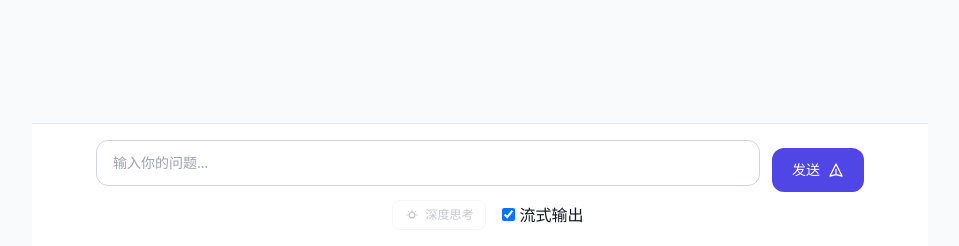
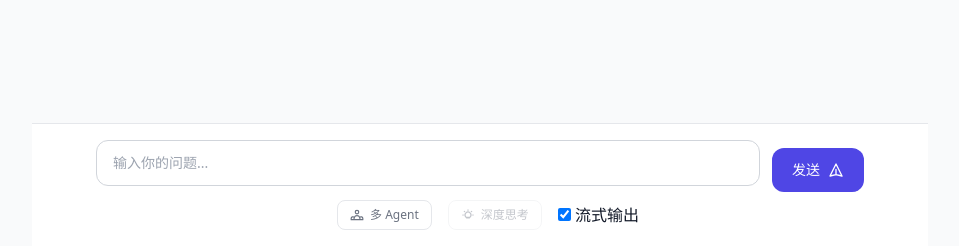
Before and after one commit to lidengbinNC/my_agent, a Python web app: template my_agent/templates/index.html in a window 1280 px wide. Shown: the part 554-800 px from the top of the page, without its empty margins (160-1119 px from the left). Run offline with Jinja, Linux system fonts and the light colour scheme; the template is opened without the code that fills it, so the values that code supplies are empty; some libraries are stand-ins or nearby versions.

Commit message:
phase5-多智能体协同 页面增加入口切换

```diff
--- a/my_agent/static/js/chat.js
+++ b/my_agent/static/js/chat.js
@@ -5,6 +5,7 @@
  *   - fetch + ReadableStream 处理多事件类型 SSE
  *   - 结构化事件解析: thinking / tool_call / tool_result / content / done / error
  *   - 折叠式 Thought/Action/Observation 卡片 UI
+ *   - 多 Agent 协作：中介者模式，每个 Agent 独立颜色区分显示
  */
 
 const messagesEl = document.getElementById('messages');
@@ -18,12 +19,17 @@ const streamModeText = document.getElementById('stream-mode-text');
 const newSessionBtn = document.getElementById('new-session-btn');
 const deepThinkBtn  = document.getElementById('deep-think-btn');
 const deepThinkText = document.getElementById('deep-think-text');
+const multiAgentBtn  = document.getElementById('multi-agent-btn');
+const multiAgentText = document.getElementById('multi-agent-text');
+const scenarioSelect = document.getElementById('scenario-select');
 
 let isStreaming = false;
-let streamMode = true;     // 默认开启流式输出
-let deepThinkMode = false; // 默认关闭深度思考
+let streamMode = true;       // 默认开启流式输出
+let deepThinkMode = false;   // 默认关闭深度思考
+let multiAgentMode = false;  // 多 Agent 协作模式
 let currentSessionId = null;
 let defaultPlanAgentId = null; // 服务端预创建的 Plan-and-Execute Agent ID
+let selectedScenario = 'research_report'; // 默认多 Agent 场景
 
 // 启动时拉取默认 Plan Agent ID
 (async () => {
@@ -52,11 +58,47 @@ deepThinkBtn.addEventListener('click', () => {
         deepThinkBtn.classList.remove('border-gray-200', 'text-gray-500', 'hover:border-violet-300', 'hover:text-violet-600', 'hover:bg-violet-50');
         deepThinkBtn.classList.add('border-violet-500', 'text-violet-700', 'bg-violet-50');
         deepThinkText.textContent = '深度思考 开';
+        // 深度思考与多 Agent 互斥
+        if (multiAgentMode) {
+            multiAgentMode = false;
+            multiAgentBtn.classList.remove('border-indigo-500', 'text-indigo-700', 'bg-indigo-50');
+            multiAgentBtn.classList.add('border-gray-200', 'text-gray-500', 'hover:border-indigo-300', 'hover:text-indigo-600', 'hover:bg-indigo-50');
+            multiAgentText.textContent = '多 Agent';
+            scenarioSelect.classList.add('hidden');
+        }
     } else {
         deepThinkBtn.classList.remove('border-violet-500', 'text-violet-700', 'bg-violet-50');
         deepThinkBtn.classList.add('border-gray-200', 'text-gray-500', 'hover:border-violet-300', 'hover:text-violet-600', 'hover:bg-violet-50');
         deepThinkText.textContent = '深度思考';
     }
+});
+
+// 多 Agent 协作模式切换
+multiAgentBtn.addEventListener('click', () => {
+    multiAgentMode = !multiAgentMode;
+    if (multiAgentMode) {
+        multiAgentBtn.classList.remove('border-gray-200', 'text-gray-500', 'hover:border-indigo-300', 'hover:text-indigo-600', 'hover:bg-indigo-50');
+        multiAgentBtn.classList.add('border-indigo-500', 'text-indigo-700', 'bg-indigo-50');
+        multiAgentText.textContent = '多 Agent 开';
+        scenarioSelect.classList.remove('hidden');
+        // 多 Agent 模式与深度思考互斥
+        if (deepThinkMode) {
+            deepThinkMode = false;
+            deepThinkBtn.classList.remove('border-violet-500', 'text-violet-700', 'bg-violet-50');
+            deepThinkBtn.classList.add('border-gray-200', 'text-gray-500', 'hover:border-violet-300', 'hover:text-violet-600', 'hover:bg-violet-50');
+            deepThinkText.textContent = '深度思考';
+        }
+    } else {
+        multiAgentBtn.classList.remove('border-indigo-500', 'text-indigo-700', 'bg-indigo-50');
+        multiAgentBtn.classList.add('border-gray-200', 'text-gray-500', 'hover:border-indigo-300', 'hover:text-indigo-600', 'hover:bg-indigo-50');
+        multiAgentText.textContent = '多 Agent';
+        scenarioSelect.classList.add('hidden');
+    }
+});
+
+// 场景选择变化
+scenarioSelect.addEventListener('change', (e) => {
+    selectedScenario = e.target.value;
 });
 
 // 流式开关切换
@@ -77,6 +119,14 @@ newSessionBtn.addEventListener('click', () => {
         deepThinkBtn.classList.remove('border-violet-500', 'text-violet-700', 'bg-violet-50');
         deepThinkBtn.classList.add('border-gray-200', 'text-gray-500', 'hover:border-violet-300', 'hover:text-violet-600', 'hover:bg-violet-50');
         deepThinkText.textContent = '深度思考';
+    }
+    // 重置多 Agent 按钮状态
+    if (multiAgentMode) {
+        multiAgentMode = false;
+        multiAgentBtn.classList.remove('border-indigo-500', 'text-indigo-700', 'bg-indigo-50');
+        multiAgentBtn.classList.add('border-gray-200', 'text-gray-500', 'hover:border-indigo-300', 'hover:text-indigo-600', 'hover:bg-indigo-50');
+        multiAgentText.textContent = '多 Agent';
+        scenarioSelect.classList.add('hidden');
     }
 
     // 清空消息列表
@@ -110,7 +160,10 @@ chatForm.addEventListener('submit', async (e) => {
     userInput.value = '';
     setStreaming(true);
 
-    if (deepThinkMode && defaultPlanAgentId) {
+    if (multiAgentMode) {
+        // 多 Agent 协作：走 Coordinator 路由
+        await streamMultiAgent(message);
+    } else if (deepThinkMode && defaultPlanAgentId) {
         // 深度思考：走 Plan-and-Execute 引擎
         await streamDeepThink(message);
     } else if (streamMode) {
@@ -327,6 +380,193 @@ async function streamDeepThink(message) {
         setStreaming(false);
         scrollToBottom();
     }
+}
+
+// ===== 核心：多 Agent 协作（Coordinator）流处理 =====
+
+async function streamMultiAgent(message) {
+    const msgWrapper = appendAssistantWrapper();
+    const stepsContainer = msgWrapper.querySelector('.steps-container');
+    const answerBubble   = msgWrapper.querySelector('.answer-bubble');
+
+    // 顶部标记：显示当前场景
+    const scenarioLabels = {
+        research_report: '研究报告生成',
+        data_analysis:   '数据分析',
+        custom:          '自定义协作',
+    };
+    const badge = document.createElement('div');
+    badge.className = 'flex items-center gap-1.5 text-xs text-indigo-600 bg-indigo-50 border border-indigo-200 rounded-lg px-3 py-1.5 mb-2';
+    badge.innerHTML = `
+        <svg class="w-3.5 h-3.5 flex-shrink-0" fill="none" stroke="currentColor" viewBox="0 0 24 24">
+            <path stroke-linecap="round" stroke-linejoin="round" stroke-width="2"
+                  d="M17 20h5v-2a3 3 0 00-5.356-1.857M17 20H7m10 0v-2c0-.656-.126-1.283-.356-1.857M7 20H2v-2a3 3 0 015.356-1.857M7 20v-2c0-.656.126-1.283.356-1.857m0 0a5.002 5.002 0 019.288 0M15 7a3 3 0 11-6 0 3 3 0 016 0z"/>
+        </svg>
+        <span>多 Agent 协作 — ${scenarioLabels[selectedScenario] || selectedScenario}</span>`;
+    stepsContainer.appendChild(badge);
+
+    let currentEvent = '';
+
+    try {
+        const resp = await fetch('/api/v1/multi-agent/run', {
+            method: 'POST',
+            headers: { 'Content-Type': 'application/json' },
+            body: JSON.stringify({
+                goal: message,
+                scenario: selectedScenario,
+                mode: selectedScenario === 'data_analysis' ? 'hierarchical' : 'sequential',
+                stream: true,
+            }),
+        });
+
+        if (!resp.ok) throw new Error(`HTTP ${resp.status}`);
+
+        const reader  = resp.body.getReader();
+        const decoder = new TextDecoder();
+        let buffer = '';
+        let answerContent = '';
+
+        while (true) {
+            const { done, value } = await reader.read();
+            if (done) break;
+            buffer += decoder.decode(value, { stream: true });
+
+            const lines = buffer.split('\n');
+            buffer = lines.pop() || '';
+
+            for (const line of lines) {
+                if (line.startsWith('event: ')) {
+                    currentEvent = line.slice(7).trim();
+                } else if (line.startsWith('data: ')) {
+                    let data;
+                    try { data = JSON.parse(line.slice(6)); } catch { continue; }
+
+                    switch (currentEvent) {
+                        case 'thinking':
+                            handleAgentThinking(stepsContainer, data);
+                            break;
+                        case 'tool_result':
+                            handleAgentDone(stepsContainer, data);
+                            break;
+                        case 'content':
+                            answerContent += data.delta || '';
+                            answerBubble.innerHTML = formatMarkdown(answerContent);
+                            answerBubble.classList.remove('hidden');
+                            scrollToBottom();
+                            break;
+                        case 'done':
+                            // 渲染 Agent 颜色图例
+                            if (data.agent_colors && Object.keys(data.agent_colors).length) {
+                                renderAgentLegend(stepsContainer, data.agent_colors);
+                            }
+                            break;
+                        case 'error':
+                            appendErrorCard(stepsContainer, data.error || '未知错误');
+                            break;
+                    }
+                }
+            }
+        }
+    } catch (err) {
+        appendErrorCard(stepsContainer, err.message);
+    } finally {
+        setStreaming(false);
+        scrollToBottom();
+    }
+}
+
+// ===== 多 Agent 专属事件处理器 =====
+
+/**
+ * 处理 AGENT_START / SYNTHESIZING 的 thinking 事件。
+ * data 中携带 agent、color、message 字段。
+ * 中介者模式：所有消息经 Coordinator 路由，此处按 agent 名称分组显示。
+ */
+function handleAgentThinking(container, data) {
+    container.querySelector('.thinking-live')?.remove();
+
+    const color  = data.color  || '#6B7280';
+    const agent  = data.agent  || '';
+    const msg    = data.message || (agent ? `${agent} 启动中...` : '协调中...');
+
+    const indicator = document.createElement('div');
+    indicator.className = 'thinking-live flex items-center gap-2 text-xs rounded-lg px-3 py-2 mb-2 border';
+    // 用内联样式应用后端分配的动态颜色
+    indicator.style.cssText = `color:${color}; background:${hexToRgba(color, 0.08)}; border-color:${hexToRgba(color, 0.3)};`;
+    indicator.innerHTML = `
+        <div class="flex gap-1">
+            <span class="w-1.5 h-1.5 rounded-full animate-bounce" style="background:${color};animation-delay:0s"></span>
+            <span class="w-1.5 h-1.5 rounded-full animate-bounce" style="background:${color};animation-delay:.15s"></span>
+            <span class="w-1.5 h-1.5 rounded-full animate-bounce" style="background:${color};animation-delay:.3s"></span>
+        </div>
+        ${agent ? `<span class="font-semibold" style="color:${color}">[${agent}]</span>` : ''}
+        <span class="thinking-text" style="color:${color}">${escapeHtml(msg)}</span>`;
+    container.appendChild(indicator);
+    scrollToBottom();
+}
+
+/**
+ * 处理 AGENT_DONE / MESSAGE 的 tool_result 事件。
+ * data 中携带 agent、color、result、message 字段。
+ */
+function handleAgentDone(container, data) {
+    container.querySelector('.thinking-live')?.remove();
+
+    const color  = data.color  || '#6B7280';
+    const agent  = data.agent  || 'Agent';
+    const result = data.result || data.message || '';
+
+    const card = document.createElement('div');
+    card.className = 'step-card rounded-xl overflow-hidden mb-2 shadow-sm border';
+    card.style.borderColor = hexToRgba(color, 0.4);
+    card.innerHTML = `
+        <button class="step-header w-full flex items-center gap-3 px-4 py-2.5 transition-colors text-left"
+                style="background:${hexToRgba(color, 0.08)};"
+                onmouseover="this.style.background='${hexToRgba(color, 0.15)}'"
+                onmouseout="this.style.background='${hexToRgba(color, 0.08)}'"
+                onclick="toggleStep(this)">
+            <span class="w-2.5 h-2.5 rounded-full flex-shrink-0" style="background:${color}"></span>
+            <div class="flex-1 min-w-0">
+                <div class="flex items-center gap-2">
+                    <span class="text-xs font-semibold" style="color:${color}">${escapeHtml(agent)}</span>
+                    <span class="text-xs text-gray-400">完成</span>
+                </div>
+                <div class="text-xs text-gray-500 truncate mt-0.5">${escapeHtml(result.slice(0, 80))}${result.length > 80 ? '…' : ''}</div>
+            </div>
+            <span class="chevron text-gray-400 text-xs transition-transform">▼</span>
+        </button>
+        <div class="step-body hidden px-4 py-3 bg-white border-t text-xs" style="border-color:${hexToRgba(color, 0.2)}">
+            <div class="font-semibold mb-1" style="color:${color}">📤 ${escapeHtml(agent)} 输出</div>
+            <pre class="rounded-lg p-2 overflow-x-auto font-mono whitespace-pre-wrap text-gray-700"
+                 style="background:${hexToRgba(color, 0.06)}">${escapeHtml(result)}</pre>
+        </div>`;
+    container.appendChild(card);
+    scrollToBottom();
+}
+
+/**
+ * 在所有 Agent 完成后，渲染底部颜色图例（Agent 名 → 色块）。
+ */
+function renderAgentLegend(container, agentColors) {
+    const legend = document.createElement('div');
+    legend.className = 'flex flex-wrap gap-2 mt-1 mb-2';
+    for (const [name, color] of Object.entries(agentColors)) {
+        const tag = document.createElement('span');
+        tag.className = 'flex items-center gap-1 text-xs px-2 py-0.5 rounded-full border font-medium';
+        tag.style.cssText = `color:${color}; background:${hexToRgba(color, 0.1)}; border-color:${hexToRgba(color, 0.35)};`;
+        tag.innerHTML = `<span class="w-2 h-2 rounded-full inline-block" style="background:${color}"></span>${escapeHtml(name)}`;
+        legend.appendChild(tag);
+    }
+    container.appendChild(legend);
+    scrollToBottom();
+}
+
+/** 将 hex 颜色转为 rgba 字符串，alpha ∈ [0,1]。 */
+function hexToRgba(hex, alpha) {
+    const r = parseInt(hex.slice(1, 3), 16);
+    const g = parseInt(hex.slice(3, 5), 16);
+    const b = parseInt(hex.slice(5, 7), 16);
+    return `rgba(${r},${g},${b},${alpha})`;
 }
 
 // ===== 深度思考专属事件处理器 =====
--- a/my_agent/templates/index.html
+++ b/my_agent/templates/index.html
@@ -86,8 +86,28 @@
                     </svg>
                 </button>
             </form>
-            <div class="flex items-center justify-center gap-4 mt-2">
+            <div class="flex items-center justify-center gap-4 mt-2 flex-wrap">
                 <span id="token-usage" class="text-xs text-gray-400"></span>
+                <!-- 多 Agent 协作切换 -->
+                <div class="flex items-center gap-1.5">
+                    <button id="multi-agent-btn"
+                            title="开启后使用多 Agent 协作模式，Agent 间通过 Coordinator 路由消息"
+                            class="flex items-center gap-1.5 text-xs px-3 py-1.5 rounded-lg border transition-all
+                                   border-gray-200 text-gray-500 hover:border-indigo-300 hover:text-indigo-600 hover:bg-indigo-50">
+                        <svg class="w-3.5 h-3.5" fill="none" stroke="currentColor" viewBox="0 0 24 24">
+                            <path stroke-linecap="round" stroke-linejoin="round" stroke-width="2"
+                                  d="M17 20h5v-2a3 3 0 00-5.356-1.857M17 20H7m10 0v-2c0-.656-.126-1.283-.356-1.857M7 20H2v-2a3 3 0 015.356-1.857M7 20v-2c0-.656.126-1.283.356-1.857m0 0a5.002 5.002 0 019.288 0M15 7a3 3 0 11-6 0 3 3 0 016 0z"/>
+                        </svg>
+                        <span id="multi-agent-text">多 Agent</span>
+                    </button>
+                    <!-- 场景选择（仅多 Agent 模式开启时显示） -->
+                    <select id="scenario-select"
+                            title="选择多 Agent 协作场景"
+                            class="hidden text-xs border border-indigo-300 text-indigo-700 bg-indigo-50 rounded-lg px-2 py-1.5 focus:outline-none focus:ring-1 focus:ring-indigo-400 cursor-pointer">
+                        <option value="research_report">研究报告（顺序）</option>
+                        <option value="data_analysis">数据分析（层级）</option>
+                    </select>
+                </div>
                 <!-- 深度思考切换 -->
                 <button id="deep-think-btn"
                         title="开启后使用 Plan-and-Execute 引擎，将任务拆解为多步骤执行，适合复杂问题"
```
